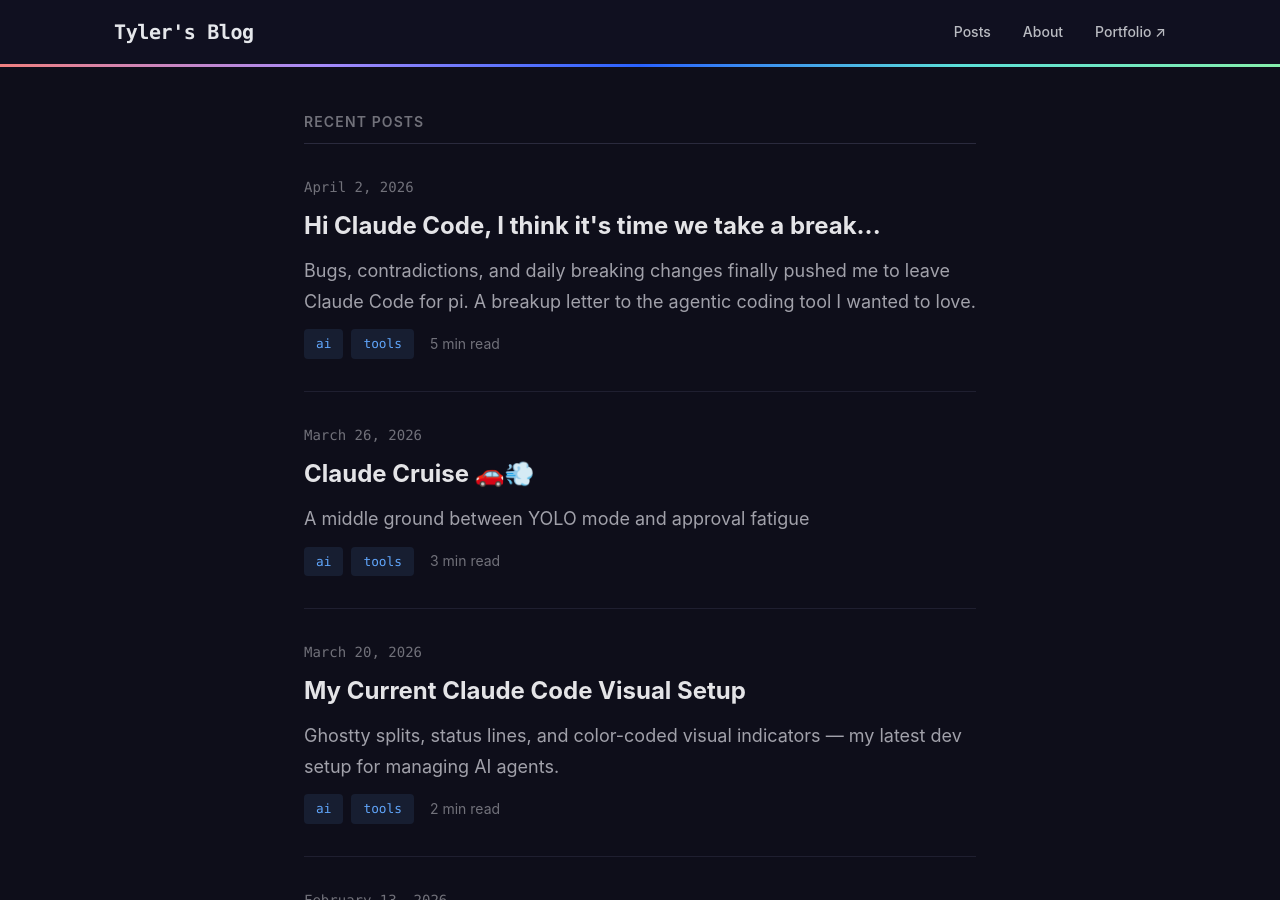
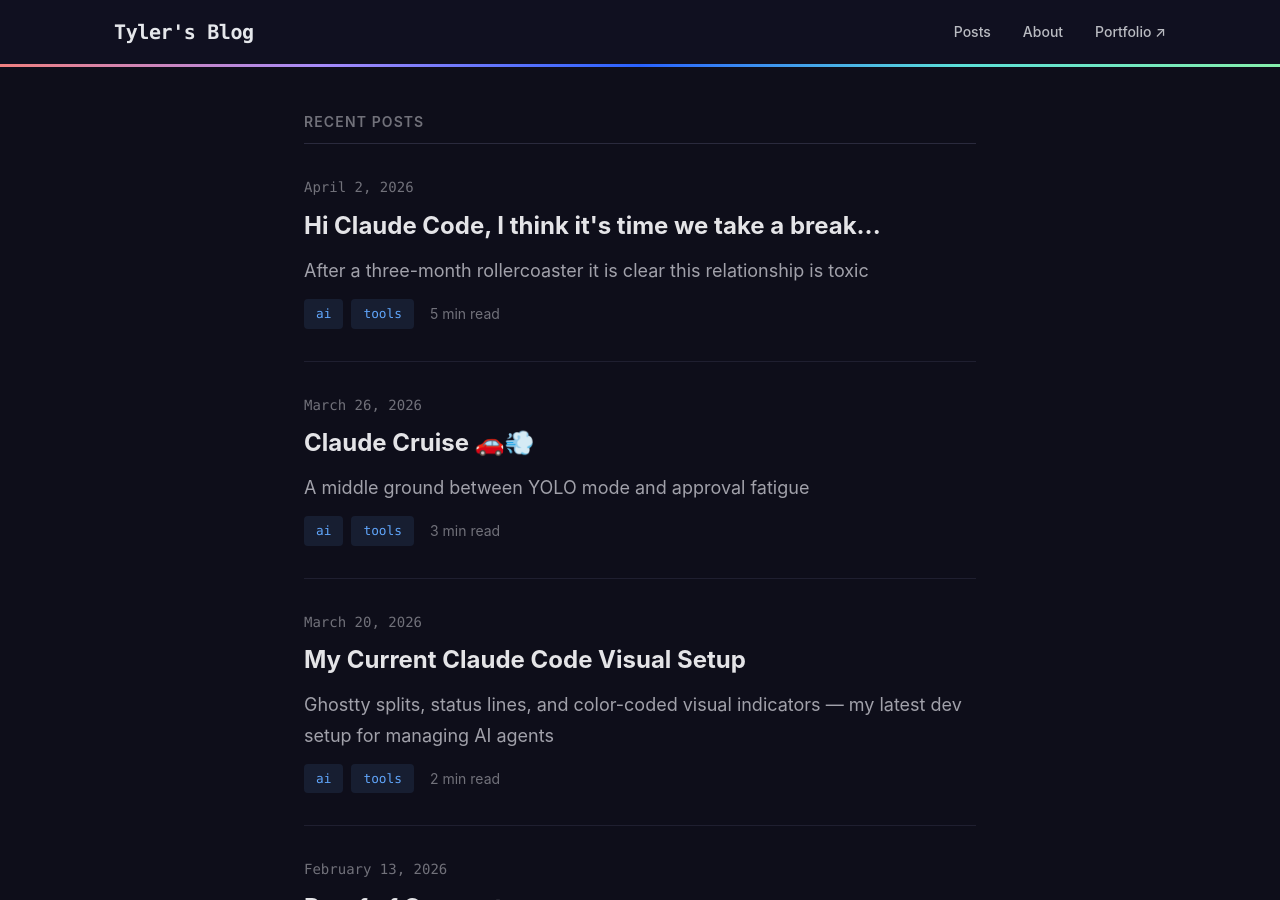
Before and after one commit to tylerganter/blog, a Jekyll site: the page built from index.md, in a window 1280 px wide and 900 px high, scrolled down 221 px. Built offline with Jekyll 4.4.1, drawn with Linux system fonts in a browser that asks for light colours.

Commit message:
nit breakup

```diff
--- a/_posts/2026-04-02-hi-claude-code-i-think-its-time-we-take-a-break.md
+++ b/_posts/2026-04-02-hi-claude-code-i-think-its-time-we-take-a-break.md
@@ -2,7 +2,7 @@
 title: "Hi Claude Code, I think it's time we take a break..."
 date: 2026-04-02
 tags: [ai, tools]
-description: "Bugs, contradictions, and daily breaking changes finally pushed me to leave Claude Code for pi. A breakup letter to the agentic coding tool I wanted to love."
+description: "After a three-month rollercoaster it is clear this relationship is toxic"
 ---
 
 > **Dwarkesh Patel:** ...last year, there was a major study where...[developers] reported that they felt more productive with the use of these models. But in fact...there was a 20% downlift.
```
Also changed, not shown: _posts/2026-03-20-my-claude-code-visual-setup.md (+1 -1 lines).
